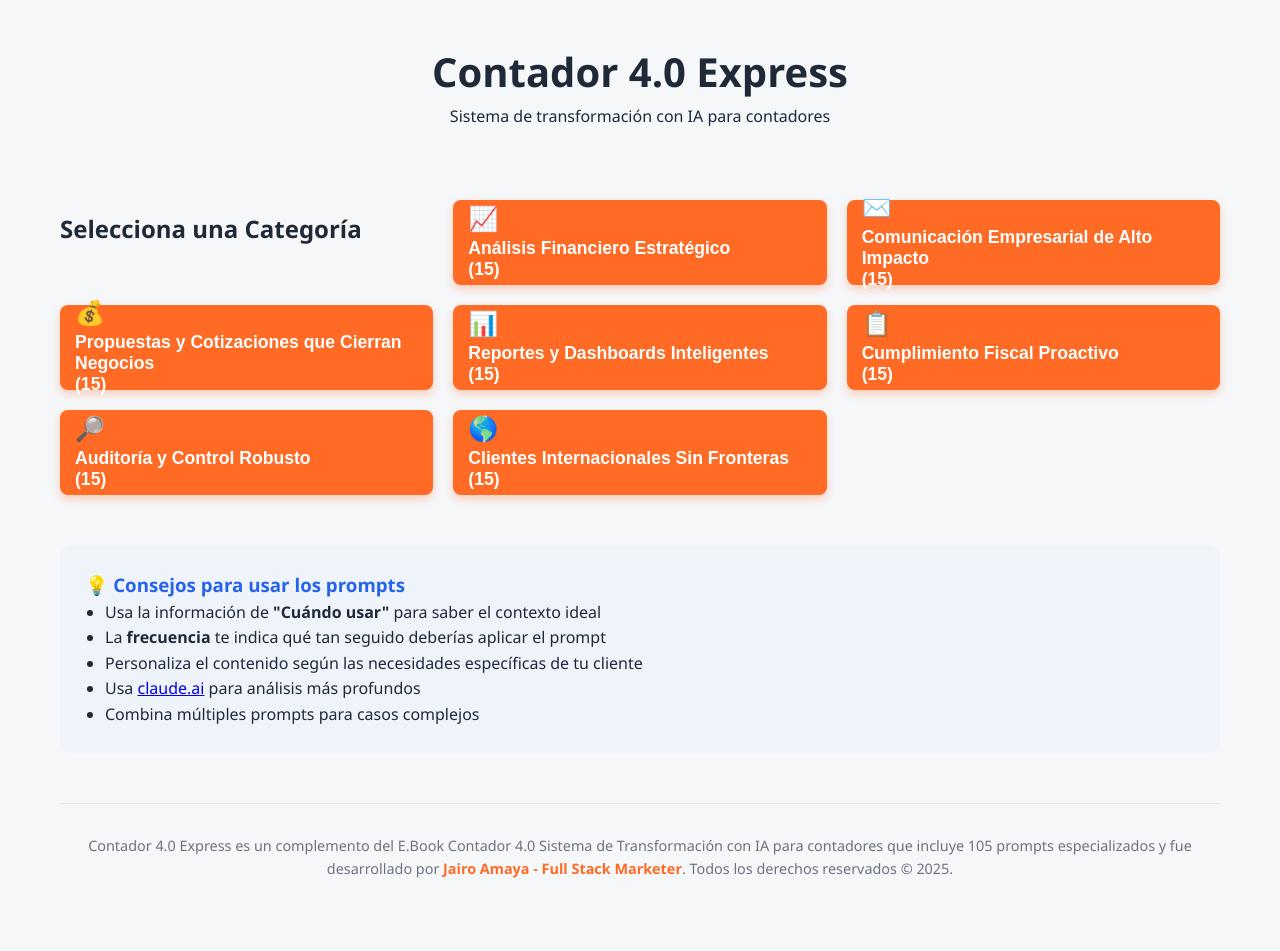
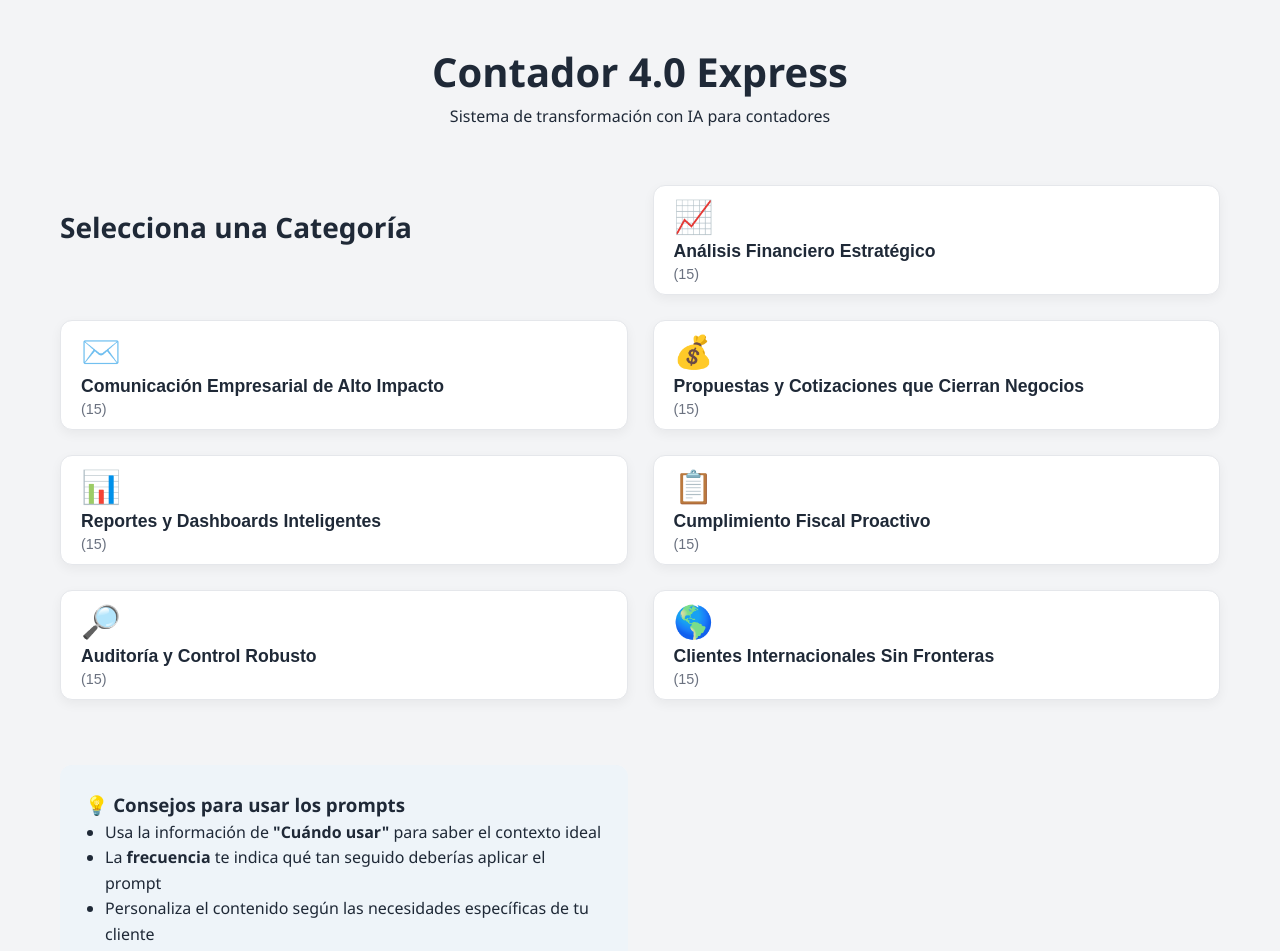
Before and after one commit to JairoAmaya/contador4-webapp-final, a React (Vite) app: page / in a window 1280 px wide. Shown: the top 951 px of the page. Before the commit the page ends 920 px from the top, so only its background shows below. Built offline with nearby package versions, Linux system fonts and the light colour scheme.

Commit message:
Update styles.css

```diff
--- a/src/styles.css
+++ b/src/styles.css
@@ -1,4 +1,4 @@
-/* === GENERAL Y RESET === */
+/* === 1. RESET Y CONFIGURACIÓN BASE === */
 * {
   margin: 0;
   padding: 0;
@@ -7,30 +7,31 @@
 
 body {
   font-family: 'Segoe UI', Tahoma, Geneva, Verdana, sans-serif;
-    background-color: #f6f7f9;
-    color: #1e293b;
+  background: #f3f4f6;
   line-height: 1.6;
+  color: #1f2937;
 }
 
-/* === ENCABEZADO Y CONTENEDOR PRINCIPAL === */
+/* --- Estructura y Header --- */
 .app-container {
   max-width: 1200px;
   margin: 0 auto;
   padding: 20px;
+  min-height: 100vh;
 }
 
 .header {
   text-align: center;
-    padding: 20px 0 40px;
+  padding: 20px 0 25px; /* Compactar espacio */
 }
 
 .header h1 {
   font-size: 2.5rem;
-    font-weight: 700;
+  font-weight: 800; /* Más impacto */
   color: #1f2937;
 }
 
-/* === BARRA DE BÚSQUEDA Y VOLVER === */
+/* --- Barra de Búsqueda y Volver --- */
 .search-bar {
   display: flex;
   gap: 10px;
@@ -47,12 +48,6 @@ body {
     transition: all 0.3s ease;
 }
 
-.search-input:focus {
-    outline: none;
-    border-color: #ff6a24;
-    box-shadow: 0 0 0 3px rgba(255, 106, 36, 0.15);
-}
-
 .reset-btn.volver-btn {
     background: #ff6a24;
     color: white;
@@ -65,97 +60,82 @@ body {
     transition: background 0.3s;
 }
 
-.reset-btn.volver-btn:hover {
-    background: #e65c19;
+/* === 2. ESTILOS DE NAVEGACIÓN Y BOTONES (TARJETAS MODERNAS) === */
+
+.main-title-selection {
+    font-size: 1.75rem;
+    margin-top: 20px;
+    margin-bottom: 25px;
+    color: #1f2937;
+    text-align: left;
+    width: 100%;
+    font-weight: 700;
 }
 
-
-/* === TÍTULOS Y ESTRUCTURA DE NAVEGACIÓN === */
-
-.main-title-selection {
-    font-size: 1.5rem;
-    font-weight: 700;
-    margin-top: 10px;
-    margin-bottom: 25px;
-    color: #1f2937;
-}
-
-.section-header h2 {
-    font-size: 1.5rem;
-    color: #ff6a24;
-    margin-bottom: 10px;
-}
-
-.instruction {
-    color: #6b7280;
-    margin-bottom: 20px;
-}
-
-/* --- Estructura de Grids y Botones --- */
-
-/* Contenedor General que activa el Grid */
 .prompts-container {
   display: grid;
-    gap: 20px;
+  gap: 25px; /* Más espacio entre tarjetas */
   margin-bottom: 30px;
 }
 
-/* Estilo Base para Botones (Subcategoría y Nivel de Lista) */
-.filter-btn {
-    padding: 15px 20px;
-    border: 1px solid #e5e7eb;
-    background: white;
-    border-radius: 8px;
-    cursor: pointer;
-    font-size: 1rem;
-    font-weight: 600;
-    color: #333;
-    transition: all 0.3s ease;
-    text-align: left; /* Alinea el texto del botón a la izquierda */
-    box-shadow: 0 1px 3px rgba(0, 0, 0, 0.05);
-}
-.filter-btn:hover {
-    border-color: #ff6a24;
-}
-
-/* Nivel 1: Categorías (Cuadrícula de 3 columnas) */
+/* Nivel 1: Categorías (Desktop: 2 columnas para tarjetas más grandes) */
 .category-list {
-    grid-template-columns: repeat(3, 1fr);
-    gap: 20px;
+  grid-template-columns: repeat(2, 1fr);
+  gap: 25px;
   margin-top: 10px;
 }
 
-/* Estilo de los Botones de Categoría (Tarjetas Naranjas) */
 .category-button {
-    background: #ff6a24;
-    color: white;
-    border: none;
+  /* ✅ ESTILO NOTION/TARJETA LIMPIA */
+  background: white;
+  color: #1f2937;
+  border: 1px solid #e5e7eb;
+  border-radius: 12px; /* Esquinas más suaves */
+
+  height: 110px;
+  font-size: 1.1rem;
+  font-weight: 600;
+
+  /* Layout: Ícono, Título, Contador apilados a la izquierda */
   display: flex;
-    flex-direction: column; /* Icono arriba del texto */
+  flex-direction: column;
   align-items: flex-start;
   justify-content: center;
-    height: 85px;
-    font-size: 1.1rem;
-    font-weight: 700;
-    border-radius: 8px;
-    padding-left: 15px;
-    box-shadow: 0 4px 8px rgba(255, 106, 36, 0.3);
+  padding: 20px;
+
+  box-shadow: 0 4px 12px rgba(0, 0, 0, 0.05);
+  transition: all 0.25s ease;
 }
 
 .category-button:hover {
-    background: #e65c19;
-    transform: translateY(-1px);
+    background: #fafafa;
+    border-color: #ff6a24;
+    transform: translateY(-4px); /* Efecto flotante moderno */
+    box-shadow: 0 8px 16px rgba(0, 0, 0, 0.1);
 }
 
 .category-button .icon-span {
-    font-size: 1.5rem;
+    font-size: 2rem;
     margin-bottom: 5px;
+    color: #ff6a24; /* Color de acento para el ícono */
 }
 
-/* Ocupar todo el ancho para "Clientes Internacionales" */
+.category-title-text {
+    font-weight: 700;
+}
+
+.category-count {
+    font-size: 0.9rem;
+    color: #6b7280; /* Contador en gris sutil */
+    font-weight: 500;
+    margin-top: 4px;
+}
+
+/* Ajuste para el botón "Clientes Internacionales" */
 .category-list button:nth-last-child(1) {
     grid-column: 1 / -1;
 }
+
 
 /* Nivel 2: Subcategorías (Lista vertical) */
 .subcategoria-list {
@@ -163,34 +143,28 @@ body {
     gap: 10px;
 }
 
+.subcategory-button {
+  background: white;
+  border: 1px solid #e5e7eb;
+  text-align: left;
+  padding: 15px 20px;
+  box-shadow: 0 1px 3px rgba(0, 0, 0, 0.05);
+}
 
-/* === PROMPTS Y BOTÓN DE COPIAR === */
 
+/* === Nivel 3: Prompts Finales === */
 .prompt-card {
     background: white;
     border: 1px solid #e5e7eb;
     border-radius: 8px;
     padding: 25px;
     box-shadow: 0 1px 3px rgba(0,0,0,0.05);
-    margin-bottom: 20px;
-}
-
-.prompt-header {
-    border-bottom: 1px solid #f0f0f0;
-    padding-bottom: 15px;
-    margin-bottom: 15px;
 }
 
 .prompt-final-title {
     font-size: 1.25rem;
     color: #ff6a24;
     margin: 0;
-}
-
-.detail-section h4 {
-    font-weight: 700;
-    color: #1f2937;
-    margin-bottom: 8px;
 }
 
 .prompt-content-text {
@@ -207,13 +181,8 @@ body {
 .copy-button {
     background: #2563eb;
     color: white;
-    border: none;
     padding: 10px 15px;
     border-radius: 6px;
-    cursor: pointer;
-    font-size: 0.9rem;
-    font-weight: 600;
-    transition: background-color 0.3s;
     margin-top: 15px;
 }
 
@@ -221,80 +190,50 @@ body {
     background: #10b981;
 }
 
-/* === TIPS SECTION === */
+
+/* --- Sección de Tips --- */
 .tips-section {
     background: #eef4f9;
     border-radius: 12px;
     padding: 25px;
     margin-top: 40px;
+    /* ✅ FIX: Asegurar que la lista se vea bien */
+    list-style: disc;
+}
+.tips-section ul {
+    list-style: disc;
+    padding-left: 20px;
 }
 
-.tips-section h3 {
-    color: #2563eb;
+
+/* === 3. OPTIMIZACIÓN MÓVIL (CRÍTICO) === */
+@media (max-width: 768px) {
+    .app-container {
+        padding: 15px;
     }
 
-/* --- Media Queries (Responsividad) --- */
-@media (max-width: 992px) {
+    /* ✅ CRÍTICO: Una columna única en móvil para mejor tacto y legibilidad */
     .category-list {
-        grid-template-columns: repeat(2, 1fr);
-    }
+        grid-template-columns: 1fr; /* Una columna para el 100% del ancho */
+        gap: 15px;
     }
 
-@media (max-width: 600px) {
-    .category-list {
-        grid-template-columns: 1fr;
+    .category-button {
+        height: 100px; /* Reducir altura en móvil */
+        font-size: 1.1rem;
+        padding: 15px;
+    }
+
+    /* Asegurar que el botón Clientes Internacionales siga el flujo */
+    .category-list button:nth-last-child(1) {
+        grid-column: auto;
     }
 
     .search-bar {
         flex-direction: column;
     }
 
-    .reset-btn {
+    .search-input, .reset-btn.volver-btn {
         width: 100%;
     }
 }
-/* --- EN src/styles.css --- */
-
-/* 1. Ajustar la barra de búsqueda para que se centre cuando no hay input */
-.search-bar {
-    display: flex;
-    gap: 10px;
-    align-items: center;
-    margin-bottom: 30px;
-    /* ✅ FIX: Centrar el contenido cuando solo está el botón Volver */
-    justify-content: center;
-}
-/* --- EN src/styles.css --- */
-
-/* 1. Mover los Tips fuera del flujo de cuadrícula (para que ocupe todo el ancho) */
-.tips-section {
-    /* El estilo base ya es correcto, solo ajustamos el margen superior para separarlo de los botones */
-    margin-top: 30px;
-    /* Aseguramos que se alinee con el contenido principal */
-    grid-column: 1 / -1;
-}
-
-/* 2. Limpiar el estilo de la lista (ya que se heredan del CSS base) */
-.tips-section ul {
-    list-style: disc; /* Usar puntos */
-    padding-left: 20px;
-}
-/* --- ESTILOS DEL FOOTER --- */
-.app-footer {
-    text-align: center;
-    padding: 30px 0 20px;
-    border-top: 1px solid #e5e7eb;
-    margin-top: 50px;
-    font-size: 0.9rem;
-    color: #6b7280;
-}
-
-.app-footer a {
-    color: #ff6a24;
-    text-decoration: none;
-    font-weight: 600;
-}
-
-.app-footer a:hover {
-    text-decoration: underline;
-}
```
Lines whose indentation alone changed are shown as unchanged.
